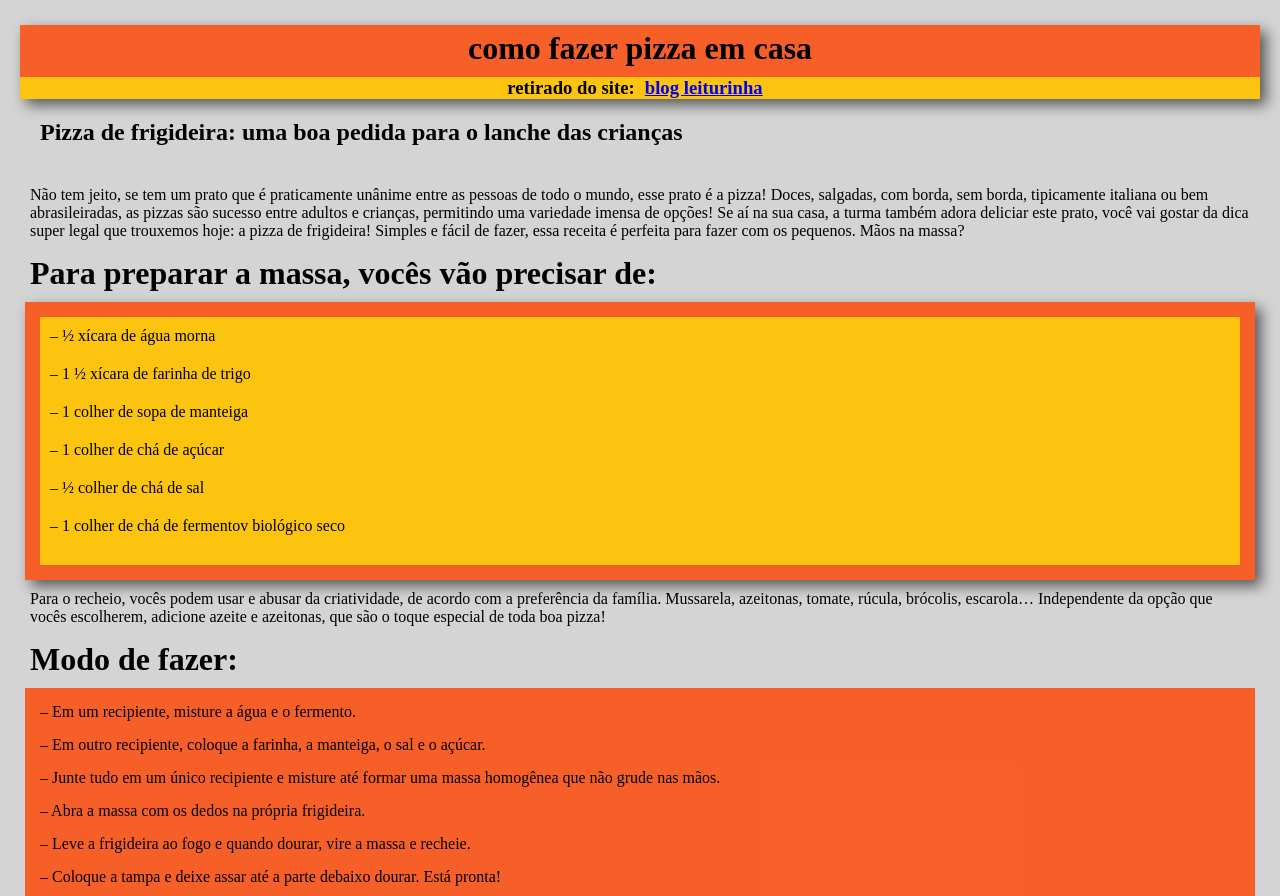
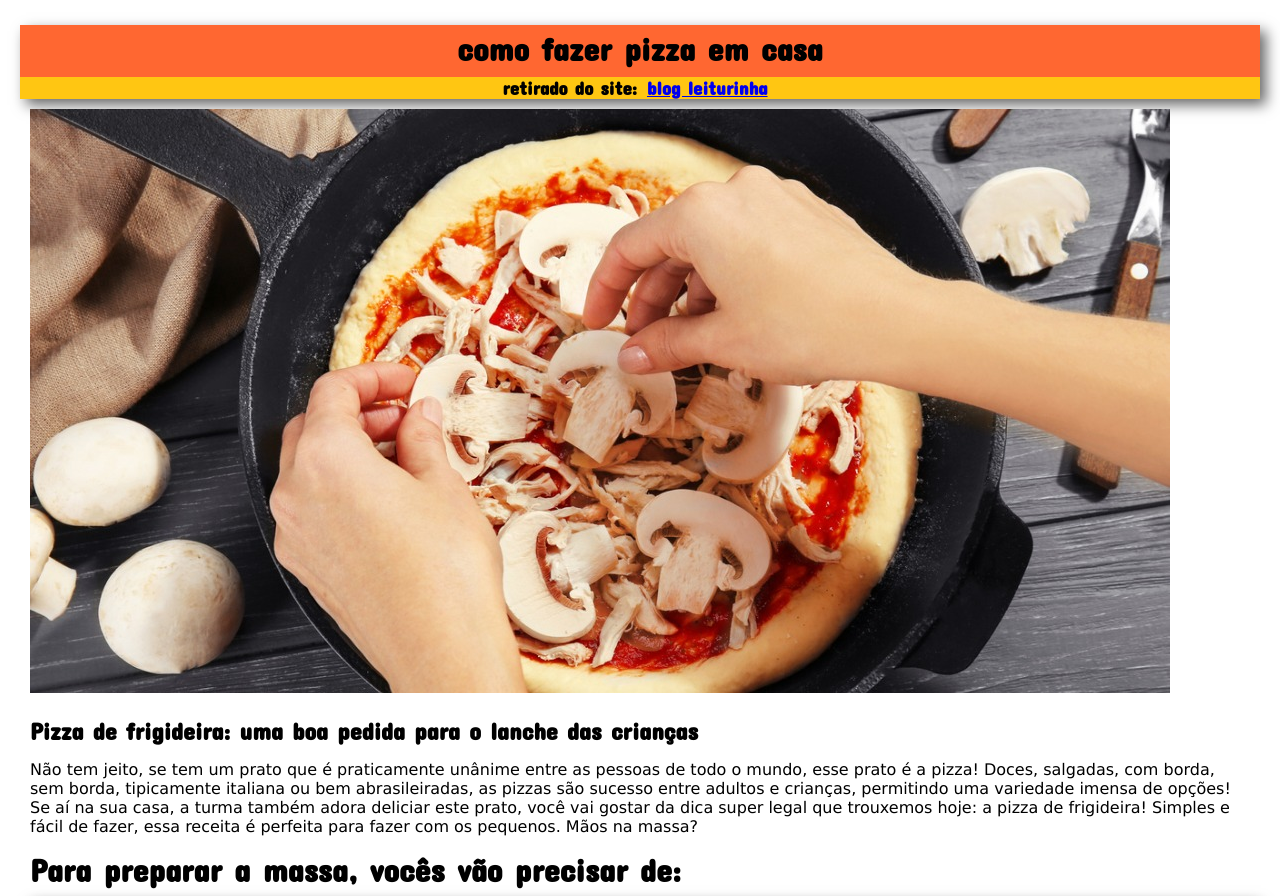
Before and after one commit to leonardobuzzo00/html-CSS, a plain HTML site: page exercios/tentando fazer um site sozinho/index.html in a window 1280 px wide. Shown: the top 896 px of the page. Drawn offline with Linux system fonts and the light colour scheme.

Commit message:
atualizei

```diff
--- a/exercios/tentando fazer um site sozinho/index.html
+++ b/exercios/tentando fazer um site sozinho/index.html
@@ -12,14 +12,27 @@
             <h3>retirado do site:<a href="https://leiturinha.com.br/blog/pizza-de-frigideira/?src=leiturinha_clube_web_gg_pmax_conversao&utm_source=google&utm_medium=cpc&utm_campaign=leiturinha_clube_web_gg_pmax_conversao&gad_source=1&gclid=Cj0KCQiAnrOtBhDIARIsAFsSe53R69T-JWP2Sh1IDdj8SEfvexOF47fo2-lGbRqIMS1wO1YrayY2mkAaApQsEALw_wcB" target="_blank">blog leiturinha</a></h3>
     </header>
 
+    <img src="imagens/pizza-de-frigideira.jpg" alt="">
+
+
+
 
 
     <h2>
-        <section>Pizza de frigideira: uma boa pedida para o lanche das crianças</section>
+        Pizza de frigideira: uma boa pedida para o lanche das crianças
     </h2>
-    <h3>
 
-    </h3>
+
+
+
+
+
+
+
+
+
+
+
 
     <section>Não tem jeito, se tem um prato que é praticamente unânime entre as pessoas de todo o mundo, esse prato é a pizza! Doces, salgadas, com borda, sem borda, tipicamente italiana ou bem abrasileiradas, as pizzas são sucesso entre adultos e crianças, permitindo uma variedade imensa de opções! Se aí na sua casa, a turma também adora deliciar este prato, você vai gostar da dica super legal que trouxemos hoje: a pizza de frigideira! Simples e fácil de fazer, essa receita é perfeita para fazer com os pequenos. Mãos na massa?</section>
 
--- a/exercios/tentando fazer um site sozinho/style.css
+++ b/exercios/tentando fazer um site sozinho/style.css
@@ -1,9 +1,17 @@
+@import url('https://fonts.googleapis.com/css2?family=Concert+One&display=swap');
+
+:root{
+    --font01:verdana , geneva, tahoma, sans-serif;
+    --font02: 'Concert One', sans-serif;
+}
+
+
 *{
     margin: 5px;
     padding: 5px;
 }
 body{
-    background-color: rgba(128, 128, 128, 0.336);
+
 
 }
 header{ background-color: rgba(255, 68, 0, 0.808);}
@@ -12,6 +20,7 @@ header.parte01{
     margin: 0px;
     padding: 0px;
     box-shadow:6px 6px 13px 0px rgba(0, 0, 0, 0.596);;
+    font-family: var(--font02);
 }
 header > h3{
     background-color: rgba(255, 255, 0, 0.623);
@@ -30,3 +39,17 @@ header.parte02 > section{
 header.parte02{
     box-shadow: 6px 6px 13px 0px rgba(0, 0, 0, 0.596);
 }
+h2{
+    font-family: var(--font02);
+
+}
+h1{
+    font-family: var(--font02);
+}
+section{
+    font-family: var(--font01);
+}
+img{
+    -moz-box-align: center;
+
+}
```
